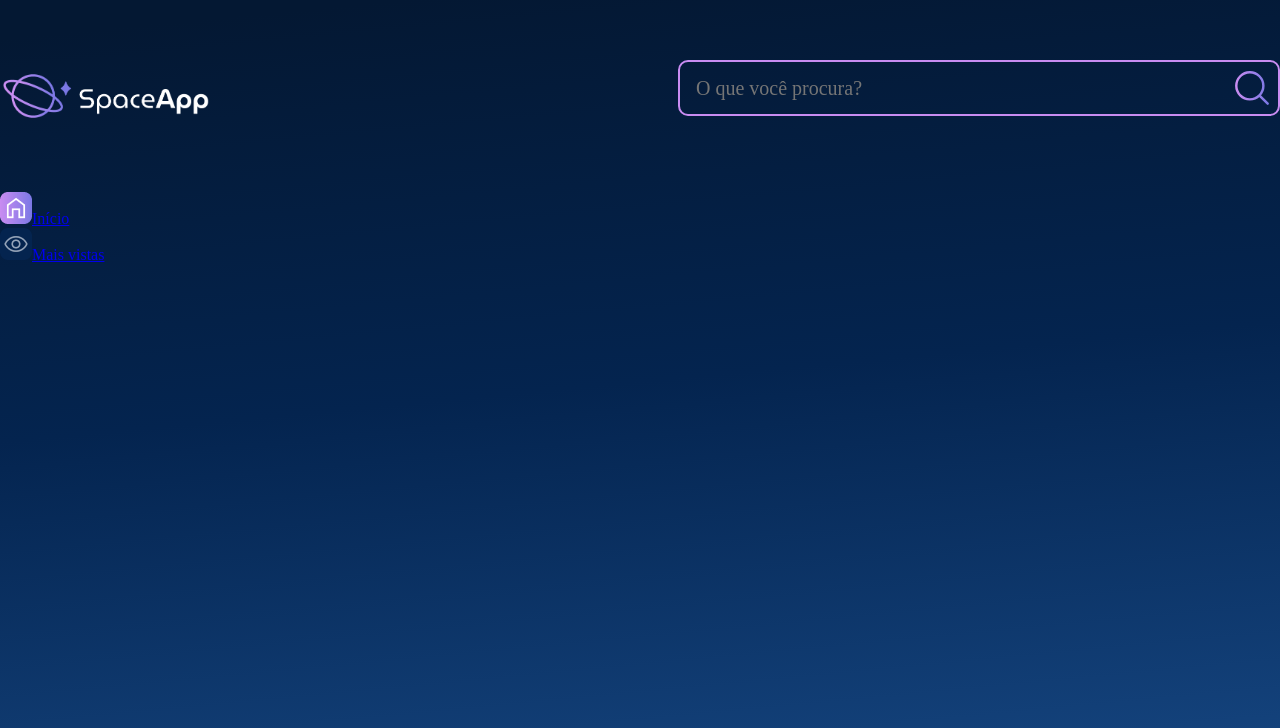
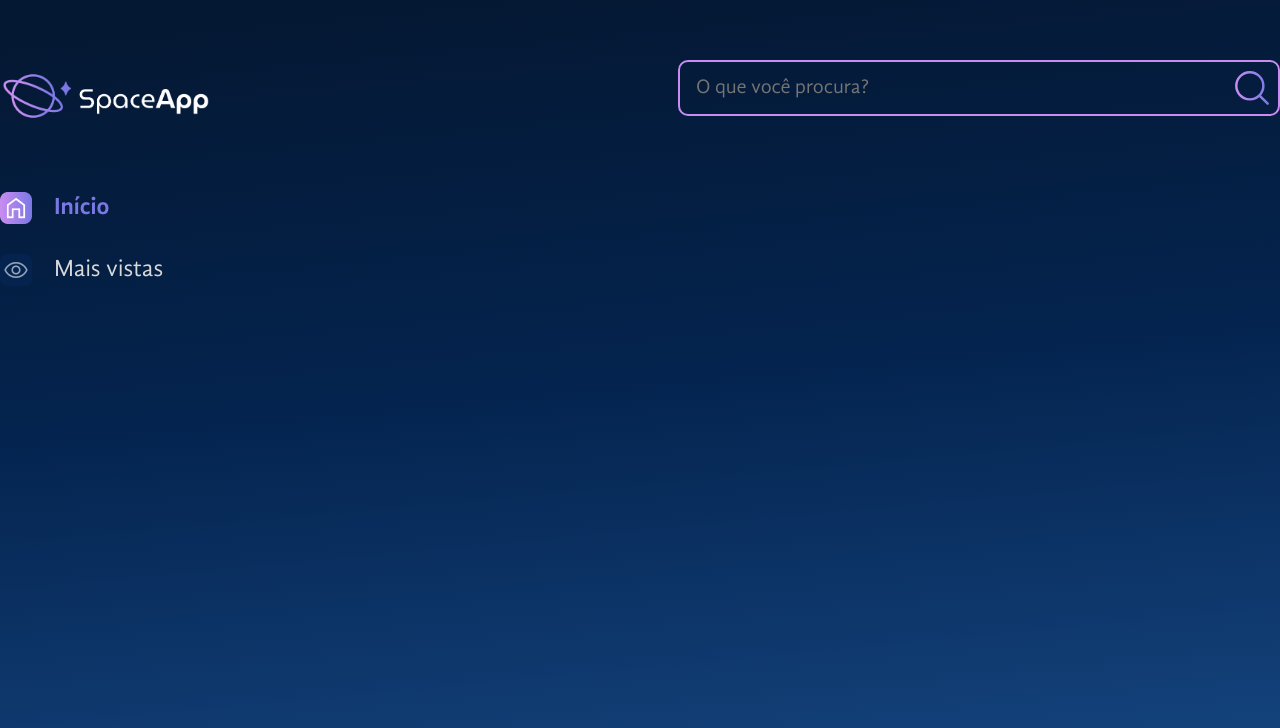
Before and after one commit to GuiBarbosa13/spaceApp, a React (Vite) app: page / in a window 1280 px wide. Shown: the top 728 px of the page. Built offline with nearby package versions, Linux system fonts and the light colour scheme.

Commit message:
importando fontes do projeto

```diff
--- a/src/Componentes/BarraLateral/ItemNavegacao/index.jsx
+++ b/src/Componentes/BarraLateral/ItemNavegacao/index.jsx
@@ -1,14 +1,22 @@
 import styled from "styled-components"
 
 const LiEstilizado = styled.li`
-    color: white;
+    font-size: 24px;
+    line-height: 29px;
+    margin-bottom: 30px;
+    cursor: pointer;
+    color: ${ props => props.$ativo ? '#7B78E5':'#D9D9D9' };
+    font-family: ${ props => props.$ativo ? 'GandhiSansBold': 'GandhiSansRegular'};
+    display: flex;
+    align-items: center;
+    gap: 22px;
 `;
 
 const ItemNavegacao = ({children, iconeAtivo, iconeInativo, ativo = false}) => {
     return(
-        <LiEstilizado>
+        <LiEstilizado $ativo={ativo}>
             <img src={ativo ? iconeAtivo : iconeInativo} alt={`ícone ${children}`}/>
-            <a href="#">{children}</a>
+            {children}
         </LiEstilizado>
     )
 }
--- a/src/Componentes/estilos globais/index.jsx
+++ b/src/Componentes/estilos globais/index.jsx
@@ -1,8 +1,23 @@
 import { createGlobalStyle } from "styled-components";
+import GandhiSansRegular from "./Fontes/GandhiSans-Regular.otf"
+import GandhiSansBold from "./Fontes/GandhiSans-Bold.otf"
 
-const EstilosGlobais = createGlobalStyle`html {
+const EstilosGlobais = createGlobalStyle`
+
+  @font-face {
+    font-family: 'GandhiSansRegular';
+    src: local('Gandhi Sans Regular'), local('GandhiSansRegular'), url(${GandhiSansRegular});
+  }
+
+  @font-face {
+    font-family: 'GandhiSansBold';
+    src: local('Gandhi Sans Bold'), local('GandhiSansBold'), url(${GandhiSansBold});
+  }
+
+  html {
     line-height: 1.15;
     -webkit-text-size-adjust: 100%;
+    font-family: GandhiSansRegular;
   }
   body {
     margin: 0;
```
Also changed, not shown: src/Componentes/estilos globais/Fontes/GandhiSans-Bold.otf (added), src/Componentes/estilos globais/Fontes/GandhiSans-Regular.otf (added).
